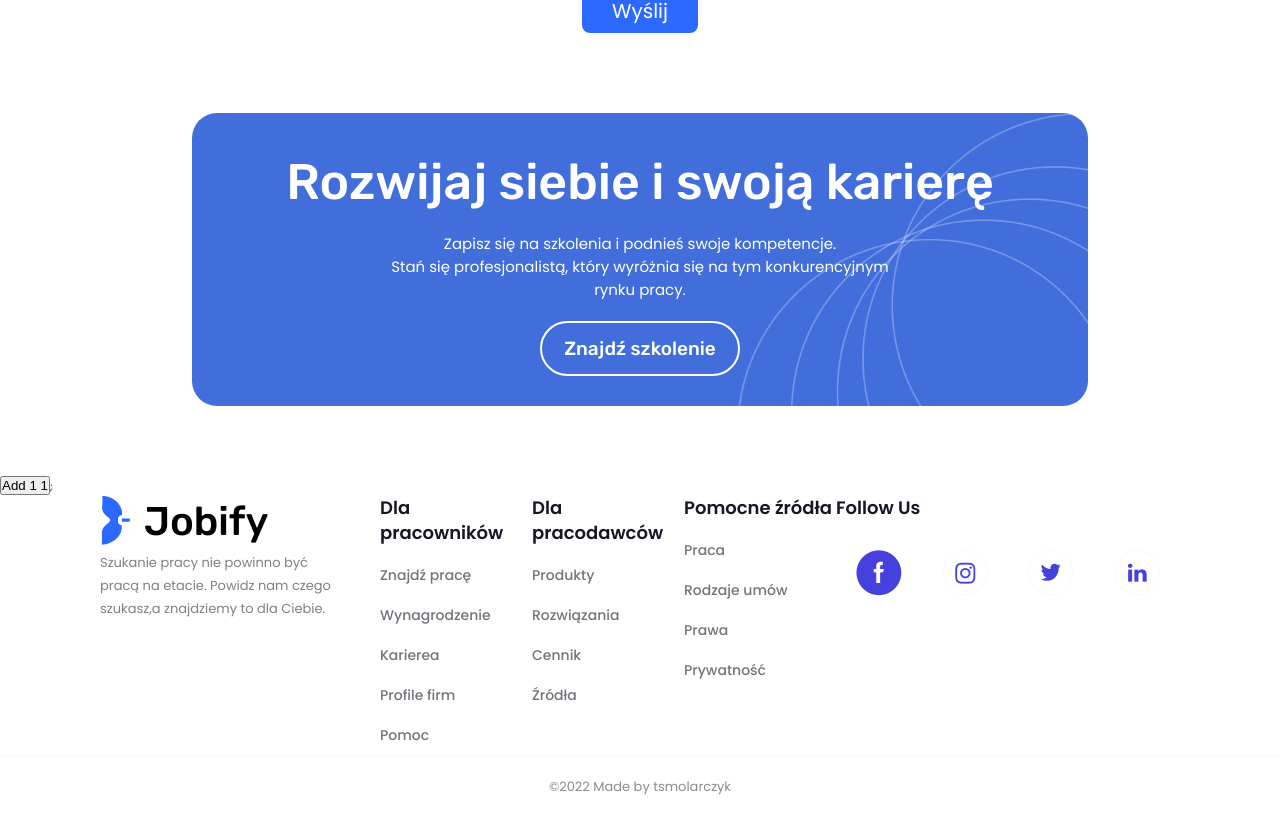
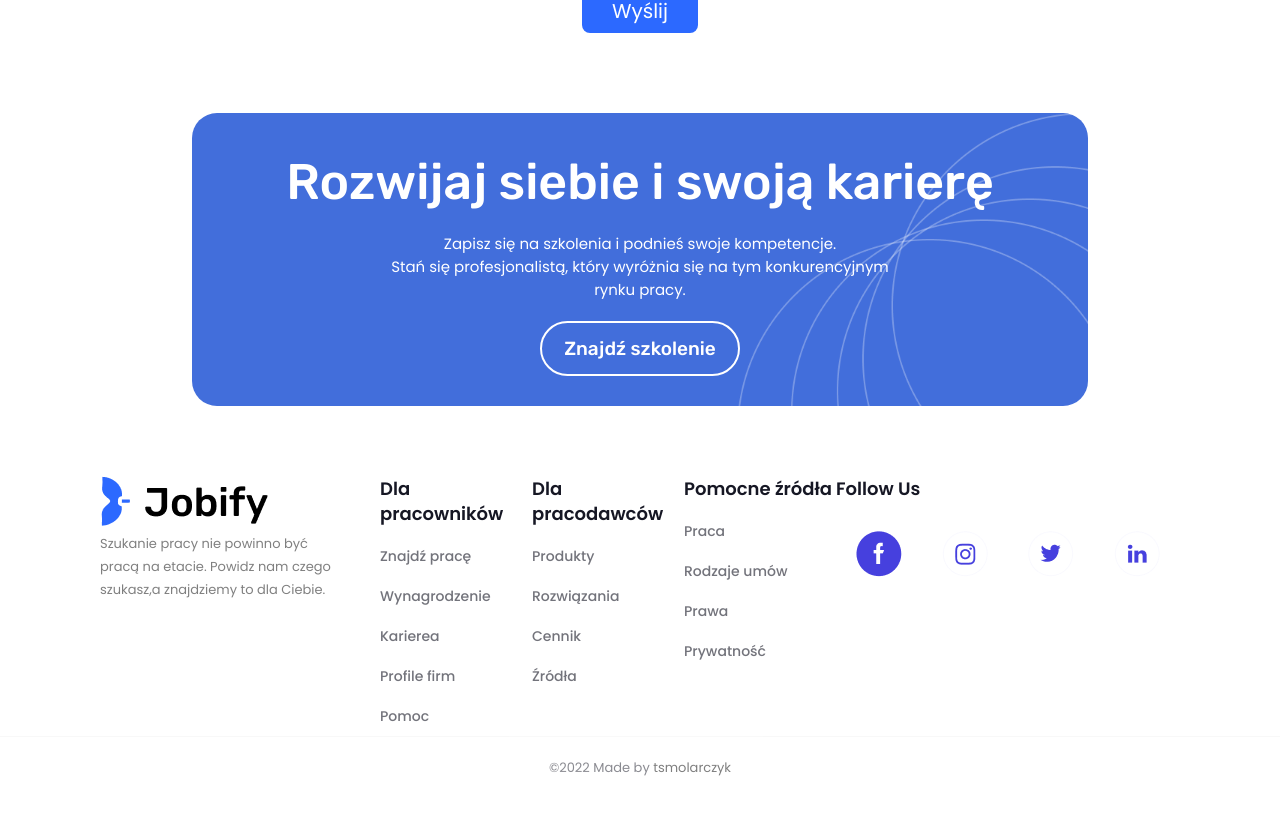
Before and after one commit to tsmolarczyk/Jobify, a React (Create React App) app: page / in a window 1280 px wide. Shown: the part 3288-4105 px from the top of the page. Built offline with nearby package versions, Linux system fonts and the light colour scheme; no server answers.

Commit message:
footer link changed, font resized

```diff
--- a/src/components/Footer/Footer.module.css
+++ b/src/components/Footer/Footer.module.css
@@ -77,3 +77,8 @@
   padding: 2rem;
   opacity: 0.5;
 }
+
+.madeby a {
+  text-decoration: none;
+  color: black;
+}
--- a/src/components/Footer/Footer.tsx
+++ b/src/components/Footer/Footer.tsx
@@ -73,7 +73,9 @@ const Footer = () => {
           </div>
         </div>
       </div>
-      <div className={css.madeby}>©2022 Made by tsmolarczyk</div>
+      <div className={css.madeby}>
+        ©2022 Made by <a href='https://tsmolarczyk.com/'>tsmolarczyk</a>
+      </div>
     </div>
   );
 };
--- a/src/components/Main/Main.tsx
+++ b/src/components/Main/Main.tsx
@@ -1,39 +1,17 @@
-import { useEffect, useState, useCallback, useMemo } from 'react';
+import { useState, useCallback } from 'react';
 import { Hero } from './Hero';
 import { ExploreMarketplace } from './ExploreMarketplace/ExploreMarketplace';
 import { JobTraining } from './JobTraining';
 
-import { LoginForm } from './LoginForm/LoginForm';
 import { PostOffer } from './PostOffer/PostOffer';
-
-// 0x03234d
-
-/*
-  Jezeli dep array jest puste
-     - zwroc zapamietana wartosc (i zapamietaj jezeli nie zostala zapamietana)
-  Jezeli dep array ma zaleznosc
-    Jezeli zaleznosc sie zmienila pomiedzy renderowaniami
-       - oblicz jeszcze wartosc/zadeklaruj funkcje (useCallback)
-       - zapamietaj ta wartosc
-       - i ja zwroc
-  Jezeli nie ma dep array
-    - za kazdym razem przeliczaj
-*/
 
 const Main = () => {
   const [number, setNumber] = useState(1);
   console.log('Main');
 
-  // 0x03234d
-  // 0x43231e
-  // poprzedniprops.handleStateChange === props.handleStateChange
   const handleStateChange = useCallback(() => {
     setNumber((state) => state + 1);
   }, [setNumber]);
-
-  // memo, useCallback, useMemo
-  // useState, useEffect
-  // const foo = useMemo(() => offers.filter().sort().map(), [offers])
 
   return (
     <div>
@@ -41,14 +19,6 @@ const Main = () => {
       <ExploreMarketplace />
       <PostOffer />
       <JobTraining />
-      <button
-        onClick={() => {
-          setNumber(number + 1);
-        }}
-      >
-        Add 1 {number}
-      </button>
-      ;
     </div>
   );
 };
--- a/src/components/Main/OfferForm/OfferForm.tsx
+++ b/src/components/Main/OfferForm/OfferForm.tsx
@@ -51,7 +51,6 @@ const OfferForm = () => {
         </div>
 
         <MainBtn
-          // form={form}
           onClick={postNewOffer}
           className={css.button}
           text='Zamieść ofertę'
--- a/src/components/MainBtn.tsx
+++ b/src/components/MainBtn.tsx
@@ -11,7 +11,6 @@ type Props = {
 
 const MainBtn = memo(({ className, text, onClick }: Props) => {
   const classNames = cn(css.blue, className);
-  // console.log('render form and that btn');
   return (
     <>
       <button onClick={onClick} className={classNames}>
--- a/src/index.tsx
+++ b/src/index.tsx
@@ -9,7 +9,4 @@ const root = ReactDOM.createRoot(
 );
 root.render(<App />);
 
-// If you want to start measuring performance in your app, pass a function
-// to log results (for example: reportWebVitals(console.log))
-// or send to an analytics endpoint. Learn more: https://bit.ly/CRA-vitals
 reportWebVitals();
```
Also changed, not shown: src/components/Main/OfferForm/useOfferForm.ts (+0 -25 lines).
